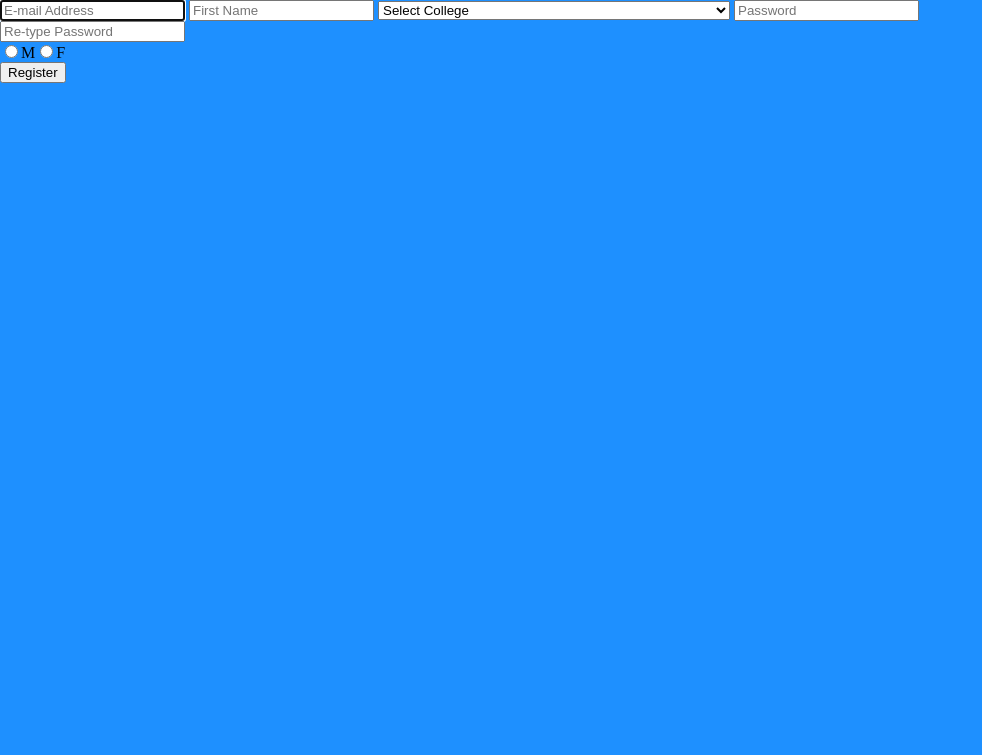
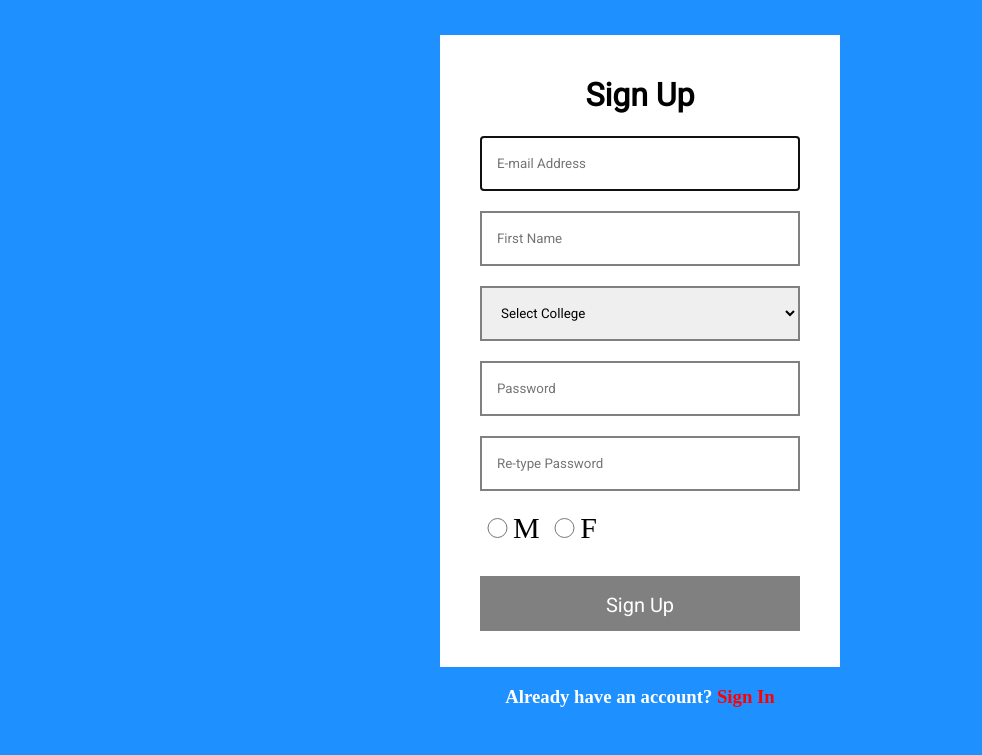
Before and after one commit to amanagarwal97/College-Store, a PHP site: page /register.php in a window 1280 px wide. Shown: the part 45-800 px from the top of the page, without its empty margins (0-982 px from the left). Run offline with PHP 8.4, Linux system fonts and the light colour scheme; data comes from the database, SQL or seed files in the repository.

Commit message:
Sign Up form design implemented

```diff
--- a/public/css/styles.css
+++ b/public/css/styles.css
@@ -68,31 +68,42 @@ ul.category > li > a {
 
 .middle {
 	width: 400px;
-	padding: 40px 40px;
+	padding: 20px 40px;
 	margin: auto;
 	background-color: white;
 	margin-top: 35px;
 }
 
-.signup-form h1 {
+h1 {
 	text-align: center;
 	font-family: 'Roboto', sans-serif;
 }
 
-.signup-form label, .signup-form input {
+.signin-form label, .signin-form input, .signup-form input, .signup-form select {
 	display: block;
 	margin-bottom: 20px;
 	font-family: 'Roboto', sans-serif;
 }
 
-.signup-form input, .signup-form button {
+.signin-form input, .signin-form button, .signup-form input, .signup-form select, .signup-form button {
 	width: 320px;
 	height: 55px;
 	border: 2px grey solid;
 	padding: 15px 15px;
 }
 
-.signup-form button {
+input.sex {
+	display: inline-block;
+	width: 25px;
+	height: 20px;
+	padding: 0px 0px;
+}
+
+span {
+	font-size: 30px;
+}
+
+.signin-form button, .signup-form button {
 	font-size: 20px;
 	background-color: grey;
 	color: white;
--- a/views/header.php
+++ b/views/header.php
@@ -26,3 +26,4 @@
                     echo '<a href="logout.php" class="account">Sign Out</a>';
             ?>
 	    </nav>
+	    <div class="middle">
--- a/views/login_form.php
+++ b/views/login_form.php
@@ -1,5 +1,4 @@
-<div class="middle">
-	<form action="login.php" method="post" class="signup-form">
+    <form action="login.php" method="post" class="signin-form">
 		<h1>Sign In</h1>
 		<label for="email">Email</label>
 		<input autocomplete="off" autofocus type="Email" name="email" placeholder="foo@bar.com" required>
--- a/views/register_form.php
+++ b/views/register_form.php
@@ -1,6 +1,7 @@
-<form action="register.php" method="post">
-    <input autofocus type="email" name="email" placeholder="E-mail Address" />
-    <input type="text" placeholder="First Name" name="fname" />
+    <form action="register.php" method="post" class="signup-form">
+        <h1>Sign Up</h1>
+        <input autofocus type="Email" name="email" placeholder="E-mail Address" required>
+        <input type="text" placeholder="First Name" name="fname" required>
         <select name="cid">
             <option value='0' selected disabled>Select College</option>
             <option value=0>All</option>
@@ -11,8 +12,10 @@
                 }
             ?>
         </select>
-    <input type="password" name="pwd" placeholder="Password"><br>
-    <input type="password" name="rpwd" placeholder="Re-type Password"><br>
-    <input type="radio" name="gender" value="0">M<input type="radio" name="sex" value="1">F<br>
-<button type="submit" name="submit">Register</button>
+        <input type="Password" name="pwd" placeholder="Password" required>
+        <input type="Password" name="rpwd" placeholder="Re-type Password" required>
+        <input type="radio" name="gender" value="0" class="sex"><span>M </span><input type="radio" name="gender" value="1" class="sex"><span>F</span><br><br>
+        <button type="submit" name="submit">Sign Up</button>
     </form>
+</div>
+<h3>Already have an account? <a href="login.php">Sign In</a></h3>
```
Lines whose indentation alone changed are shown as unchanged.
